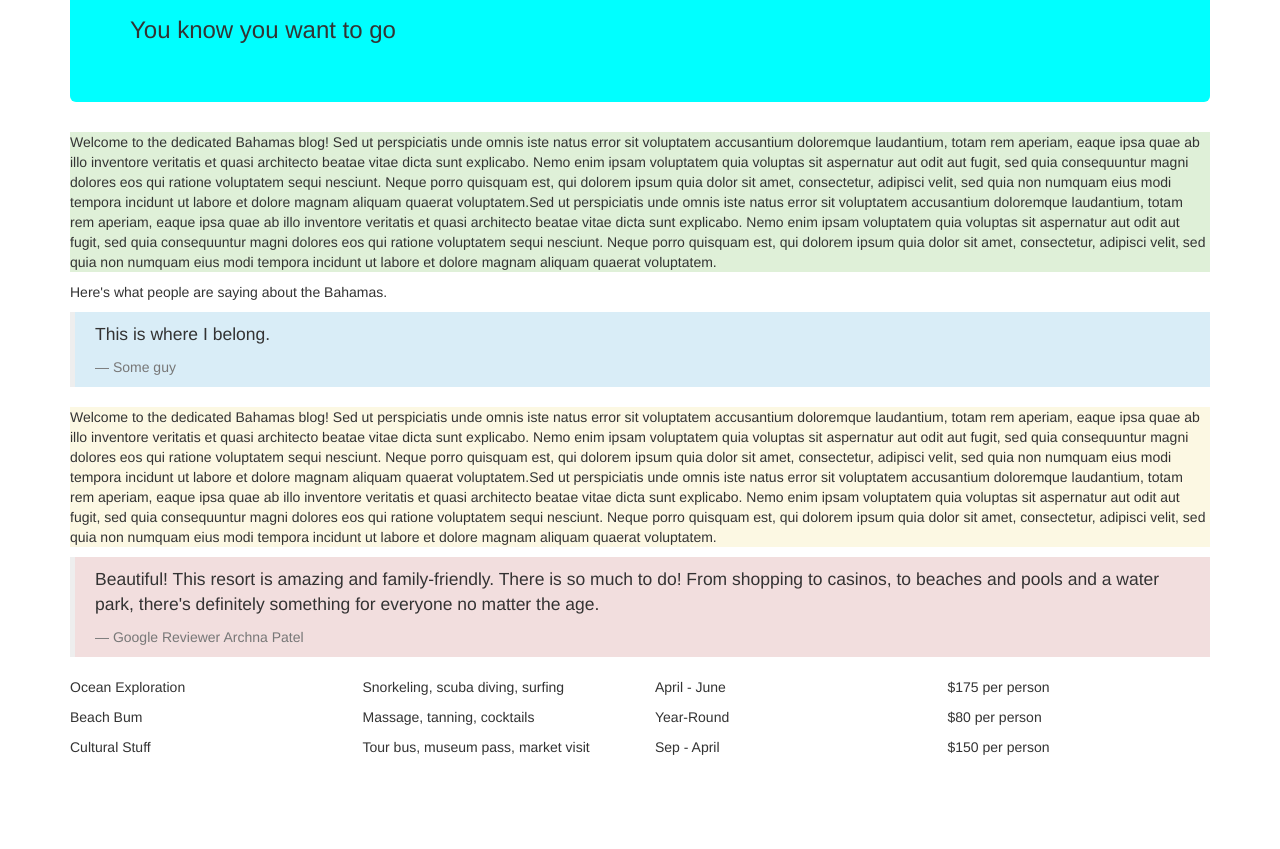
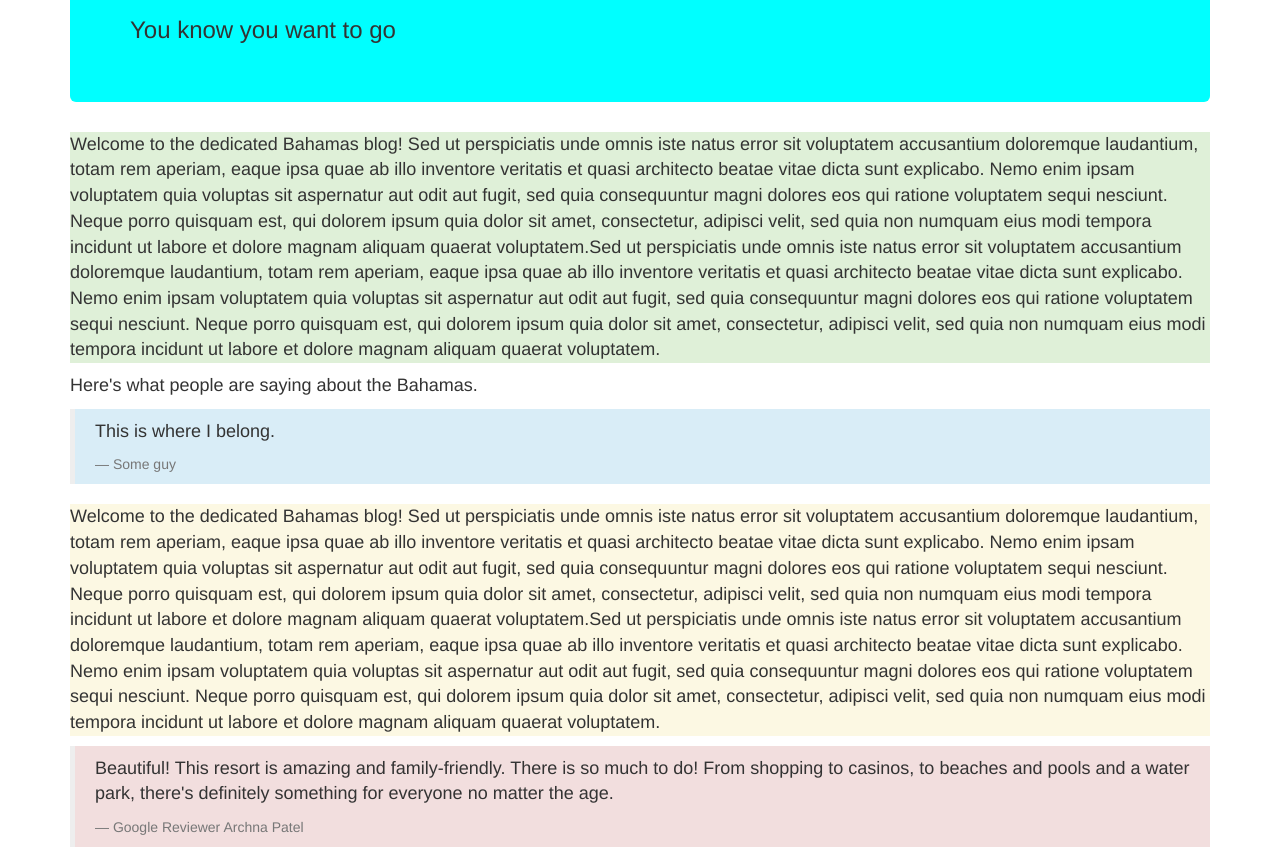
Before and after one commit to LeilaniL/vacation, a plain HTML site: page index.html in a window 1280 px wide. Shown: the part 140-989 px from the top of the page. Before the commit the page ends 907 px from the top, so only its background shows below. Drawn offline with Linux system fonts and the light colour scheme.

Commit message:
add custom stylesheet and change column widths

```diff
--- /dev/null
+++ b/css/styles.css
@@ -0,0 +1,7 @@
+.col-md-3, .col-md-5, .col-md-2 {
+  border: 1px solid gray;
+  padding: 10px;
+}
+p {
+  font-size: 18px;
+}
--- a/index.html
+++ b/index.html
@@ -3,6 +3,7 @@
   <head>
     <title>Vacation Plans</title>
     <link href="css/bootstrap.css" rel="stylesheet" type="text/css">
+    <link href="css/styles.css" rel="stylesheet" type="text/css">
   </head>
   <body>
     <div class="container">
@@ -21,23 +22,23 @@
       <p>Beautiful! This resort is amazing and family-friendly. There is so much to do! From shopping to casinos, to beaches and pools and a water park, there's definitely something for everyone no matter the age. </p>
       <footer>Google Reviewer Archna Patel</footer>
     </blockquote>
-    <div class="row">
+    <div class="row bg-info">
       <div class="col-md-3"><p>Ocean Exploration</p></div>
-      <div class="col-md-3"><p>Snorkeling, scuba diving, surfing</p></div>
-      <div class="col-md-3"><p>April - June</p></div>
-      <div class="col-md-3"><p>$175 per person</p></div>
+      <div class="col-md-5"><p>Snorkeling, scuba diving, surfing</p></div>
+      <div class="col-md-2"><p>April - June</p></div>
+      <div class="col-md-2"><p>$175 per person</p></div>
     </div>
-    <div class="row">
+    <div class="row bg-primary">
       <div class="col-md-3"><p>Beach Bum</p></div>
-      <div class="col-md-3"><p>Massage, tanning, cocktails</p></div>
-      <div class="col-md-3"><p>Year-Round</p></div>
-      <div class="col-md-3"><p>$80 per person</p></div>
+      <div class="col-md-5"><p>Massage, tanning, cocktails</p></div>
+      <div class="col-md-2"><p>Year-Round</p></div>
+      <div class="col-md-2"><p>$80 per person</p></div>
     </div>
-    <div class="row">
+    <div class="row bg-warning">
       <div class="col-md-3"><p>Cultural Stuff</p></div>
-      <div class="col-md-3"><p>Tour bus, museum pass, market visit</p></div>
-      <div class="col-md-3"><p>Sep - April</p></div>
-      <div class="col-md-3"><p>$150 per person</p></div>
+      <div class="col-md-5"><p>Tour bus, museum pass, market visit</p></div>
+      <div class="col-md-2"><p>Sep - April</p></div>
+      <div class="col-md-2"><p>$150 per person</p></div>
     </div>
   </div>
   </body>
```
